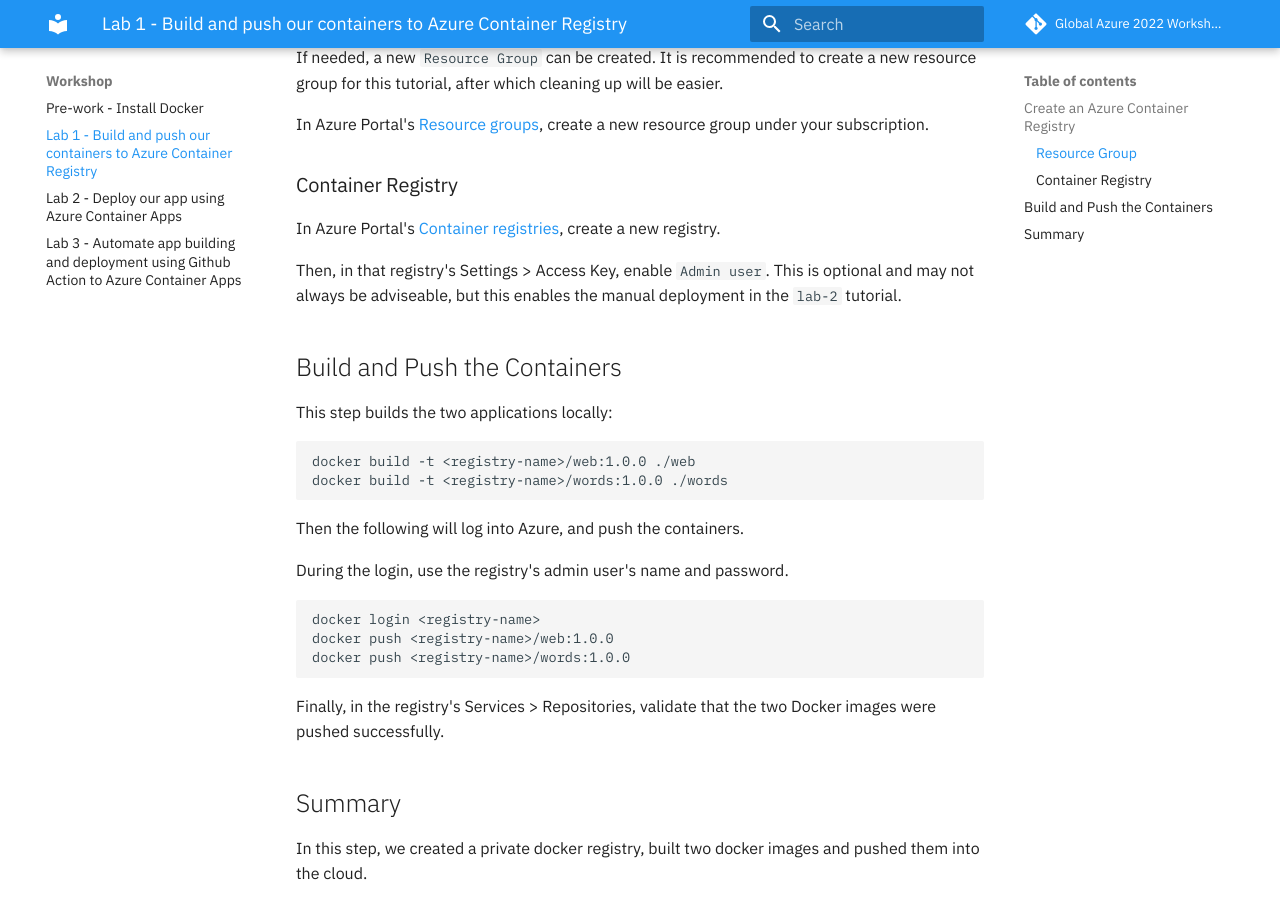
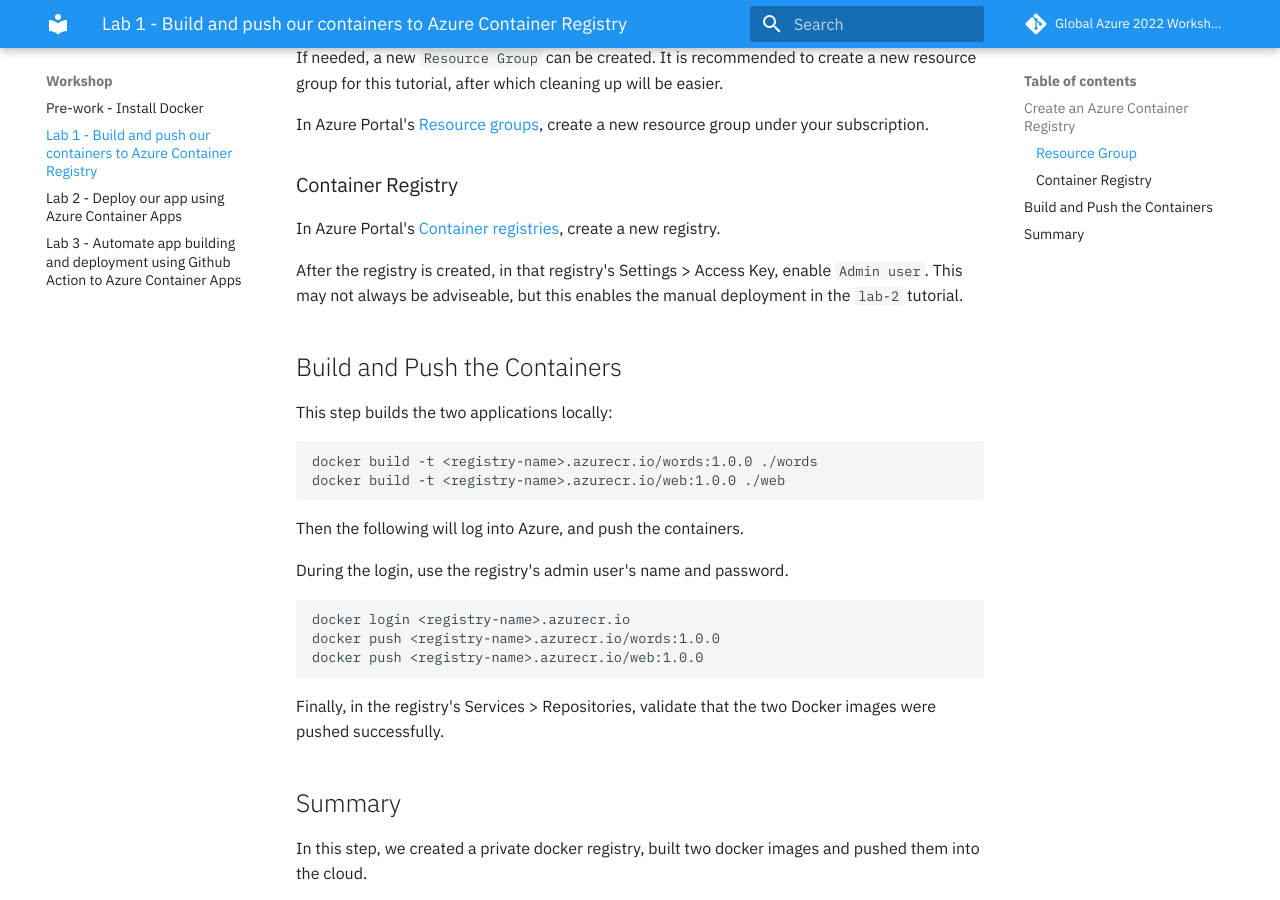
Before and after one commit to jmaitrehenry/ga2022, an MkDocs documentation site: the page built from docs/lab-1/README.md, in a window 1280 px wide and 900 px high, scrolled down 321 px. Built offline with MkDocs 1.6.1 and Material for MkDocs 9.7.7, drawn with Linux system fonts in a browser that asks for light colours; comment, search, counter and statistics services are not loaded.

````diff
--- a/docs/lab-1/README.md
+++ b/docs/lab-1/README.md
@@ -12,15 +12,15 @@ In Azure Portal's [Resource groups](https://portal.azure.com/#blade/HubsExtensio
 
 In Azure Portal's [Container registries](https://portal.azure.com/#blade/HubsExtension/BrowseResource/resourceType/Microsoft.ContainerRegistry%2Fregistries), create a new registry.
 
-Then, in that registry's Settings > Access Key, enable `Admin user`. This is optional and may not always be adviseable, but this enables the manual deployment in the `lab-2` tutorial.
+After the registry is created, in that registry's Settings > Access Key, enable `Admin user`. This may not always be adviseable, but this enables the manual deployment in the `lab-2` tutorial.
 
 ## Build and Push the Containers
 
 This step builds the two applications locally:
 
 ```bash
-docker build -t <registry-name>/web:1.0.0 ./web
-docker build -t <registry-name>/words:1.0.0 ./words
+docker build -t <registry-name>.azurecr.io/words:1.0.0 ./words
+docker build -t <registry-name>.azurecr.io/web:1.0.0 ./web
 ```
 
 Then the following will log into Azure, and push the containers.
@@ -28,9 +28,9 @@ Then the following will log into Azure, and push the containers.
 During the login, use the registry's admin user's name and password.
 
 ```bash
-docker login <registry-name>
-docker push <registry-name>/web:1.0.0
-docker push <registry-name>/words:1.0.0
+docker login <registry-name>.azurecr.io
+docker push <registry-name>.azurecr.io/words:1.0.0
+docker push <registry-name>.azurecr.io/web:1.0.0
 ```
 
 Finally, in the registry's Services > Repositories, validate that the two Docker images were pushed successfully.
````
Also changed, not shown: docs/lab-2/README.md (+5 -3 lines), docs/lab-3/README.md (+7 -3 lines).
